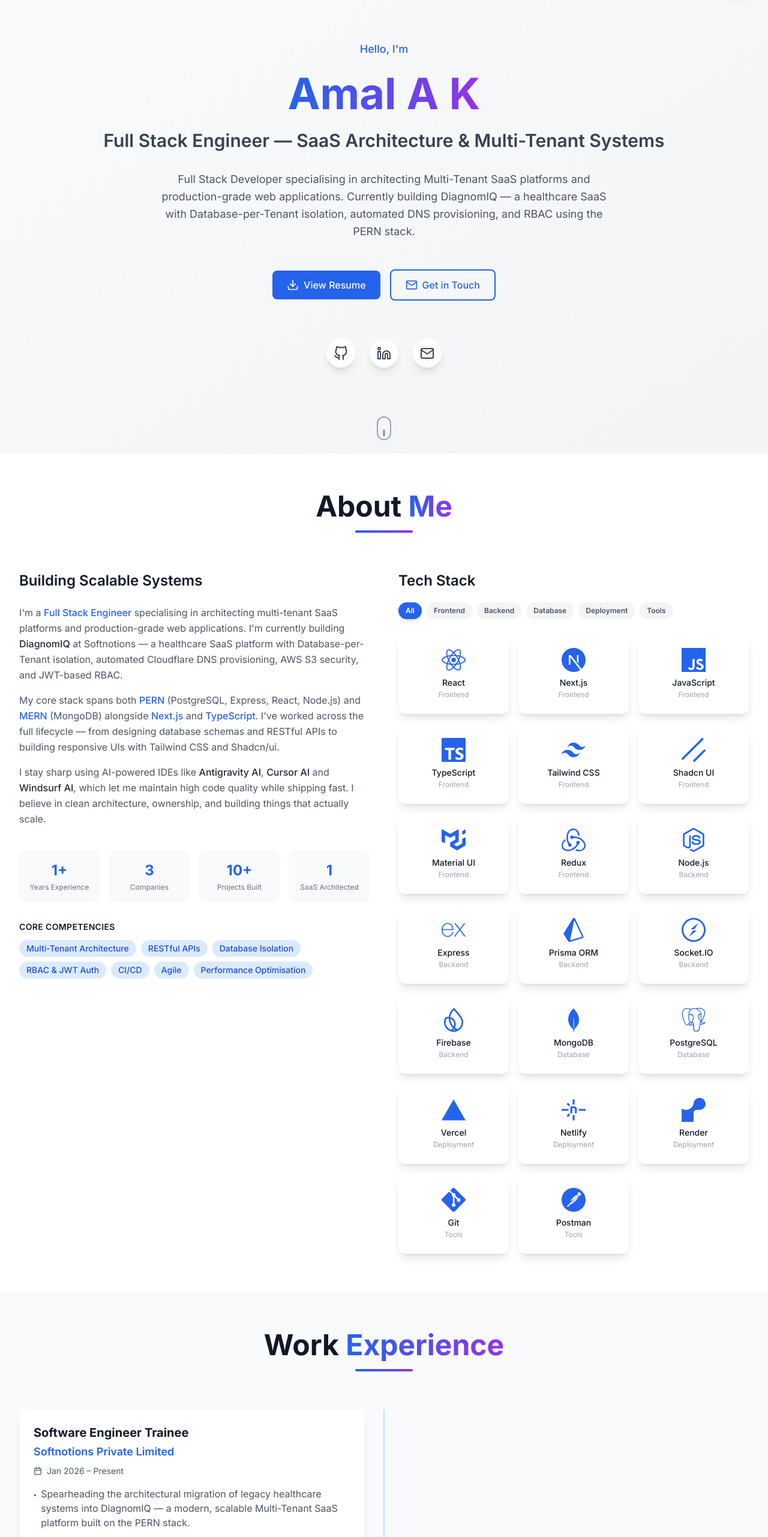
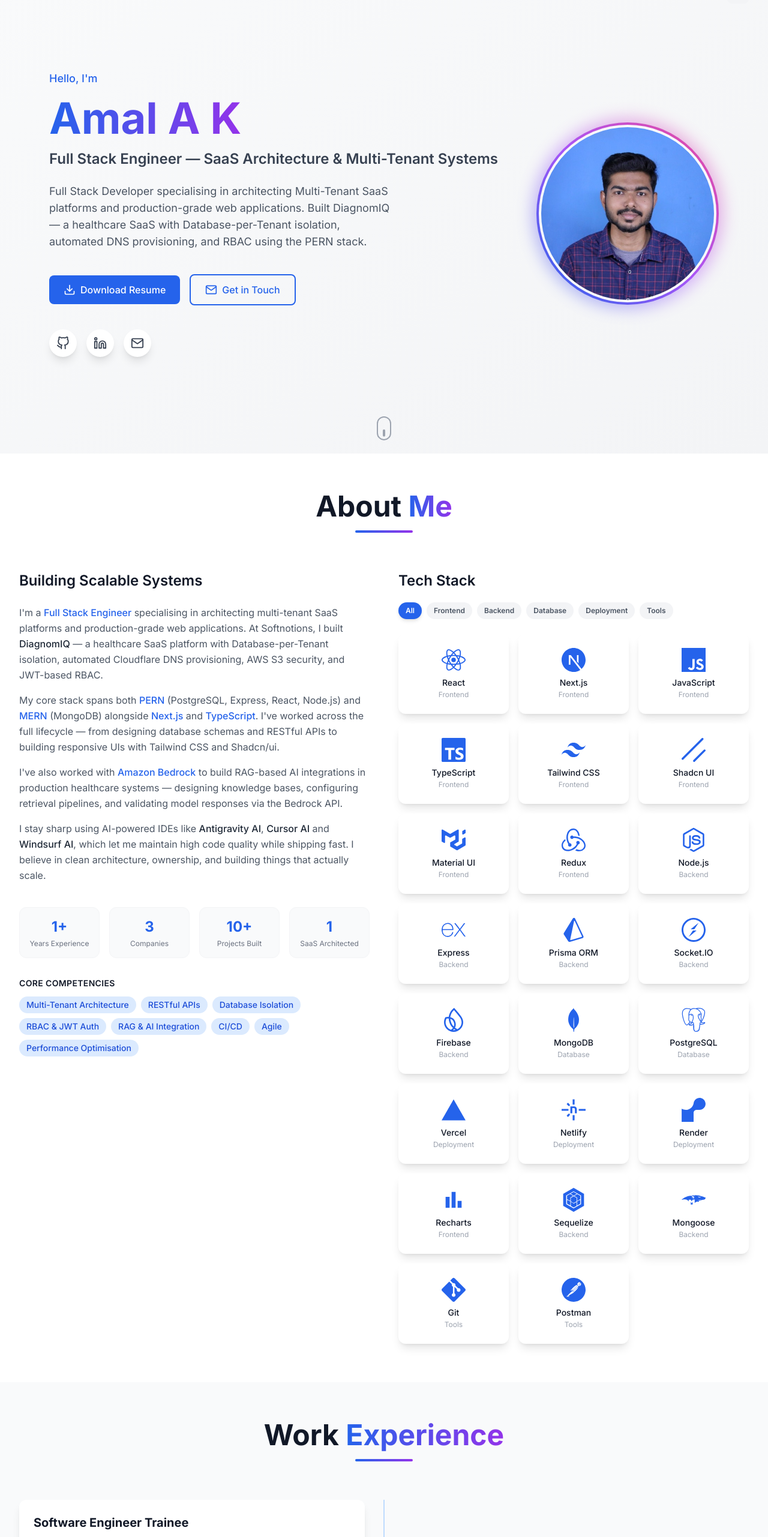
Before and after one commit to Amal-A-K/Portfolio, a React (Create React App) app: page / in a window 1280 px wide. Shown: the part 44-2606 px from the top of the page at 60% size. Built offline with nearby package versions, Linux system fonts and the light colour scheme.

Commit message:
Added DP, detailed meta tag, modified constants, new cv

```diff
--- a/src/components/About.tsx
+++ b/src/components/About.tsx
@@ -20,8 +20,11 @@ import {
   SiExpress,
   SiVercel,
   SiNetlify,
-  SiRender
+  SiRender,
+  SiSequelize,
+  SiMongoose
 } from 'react-icons/si';
+import { MdBarChart } from 'react-icons/md';
 import { TECH_STACK } from '../data/constants.ts';
 
 type Category = 'all' | 'frontend' | 'backend' | 'database' | 'tools' | 'deployment';
@@ -49,7 +52,10 @@ const About: React.FC = () => {
     SiExpress,
     SiVercel,
     SiNetlify,
-    SiRender
+    SiRender,
+    SiSequelize,
+    SiMongoose,
+    MdBarChart
   };
 
   const categories: { label: string; value: Category }[] = [
@@ -117,7 +123,7 @@ const About: React.FC = () => {
                 <p>
                   I'm a <span className="text-primary-600 dark:text-primary-400 font-medium">Full Stack Engineer</span> specialising
                   in architecting multi-tenant SaaS platforms and production-grade web applications.
-                  I'm currently building <span className="font-medium text-gray-800 dark:text-gray-200">DiagnomIQ</span> at Softnotions —
+                  At Softnotions, I built <span className="font-medium text-gray-800 dark:text-gray-200">DiagnomIQ</span> —
                   a healthcare SaaS platform with Database-per-Tenant isolation, automated
                   Cloudflare DNS provisioning, AWS S3 security, and JWT-based RBAC.
                 </p>
@@ -127,6 +133,11 @@ const About: React.FC = () => {
                   alongside <span className="text-primary-600 dark:text-primary-400 font-medium">Next.js</span> and <span className="text-primary-600 dark:text-primary-400 font-medium">TypeScript</span>.
                   I've worked across the full lifecycle — from designing database schemas and
                   RESTful APIs to building responsive UIs with Tailwind CSS and Shadcn/ui.
+                </p>
+                <p>
+                  I've also worked with <span className="text-primary-600 dark:text-primary-400 font-medium">Amazon Bedrock</span> to build
+                  RAG-based AI integrations in production healthcare systems — designing knowledge bases,
+                  configuring retrieval pipelines, and validating model responses via the Bedrock API.
                 </p>
                 <p>
                   I stay sharp using AI-powered IDEs like <span className="font-medium text-gray-800 dark:text-gray-200">Antigravity AI</span>, <span className="font-medium text-gray-800 dark:text-gray-200">Cursor AI</span> and <span className="font-medium text-gray-800 dark:text-gray-200">Windsurf AI</span>,
@@ -167,6 +178,7 @@ const About: React.FC = () => {
                     'RESTful APIs',
                     'Database Isolation',
                     'RBAC & JWT Auth',
+                    'RAG & AI Integration',
                     'CI/CD',
                     'Agile',
                     'Performance Optimisation',
@@ -197,8 +209,8 @@ const About: React.FC = () => {
                     key={cat.value}
                     onClick={() => setActiveCategory(cat.value)}
                     className={`px-3 py-1.5 rounded-full text-xs font-semibold transition-all duration-200 ${activeCategory === cat.value
-                        ? 'bg-primary-600 text-white shadow-md'
-                        : 'bg-gray-100 dark:bg-dark-800 text-gray-600 dark:text-gray-400 hover:bg-primary-50 dark:hover:bg-primary-900/20 hover:text-primary-600 dark:hover:text-primary-400'
+                      ? 'bg-primary-600 text-white shadow-md'
+                      : 'bg-gray-100 dark:bg-dark-800 text-gray-600 dark:text-gray-400 hover:bg-primary-50 dark:hover:bg-primary-900/20 hover:text-primary-600 dark:hover:text-primary-400'
                       }`}
                   >
                     {cat.label}
--- a/src/components/Hero.tsx
+++ b/src/components/Hero.tsx
@@ -26,13 +26,16 @@ const Hero: React.FC = () => {
   return (
     <section id="home" className="relative min-h-screen flex items-center justify-center section-padding bg-gradient-to-br from-gray-50 to-gray-100 dark:from-dark-900 dark:to-dark-800">
       <div className="container-custom">
-        <div className="text-center">
+        <div className="flex flex-col-reverse lg:flex-row items-center justify-between gap-12 lg:gap-16">
+
+          {/* Left — Text Content */}
+          <div className="flex-1 text-center lg:text-left">
             {/* Greeting */}
             <motion.div
               initial={{ opacity: 0, y: 20 }}
               animate={{ opacity: 1, y: 0 }}
               transition={{ duration: 0.6 }}
-            className="mb-6"
+              className="mb-4"
             >
               <span className="text-primary-600 dark:text-primary-400 font-medium text-lg">
                 Hello, I'm
@@ -44,7 +47,7 @@ const Hero: React.FC = () => {
               initial={{ opacity: 0, y: 20 }}
               animate={{ opacity: 1, y: 0 }}
               transition={{ duration: 0.6, delay: 0.1 }}
-            className="text-5xl md:text-7xl font-bold text-gray-900 dark:text-white mb-6"
+              className="text-5xl md:text-6xl xl:text-7xl font-bold text-gray-900 dark:text-white mb-4"
             >
               <span className="text-gradient">{PERSONAL_INFO.name}</span>
             </motion.h1>
@@ -54,7 +57,7 @@ const Hero: React.FC = () => {
               initial={{ opacity: 0, y: 20 }}
               animate={{ opacity: 1, y: 0 }}
               transition={{ duration: 0.6, delay: 0.2 }}
-            className="text-2xl md:text-3xl font-semibold text-gray-700 dark:text-gray-300 mb-8"
+              className="text-xl md:text-2xl font-semibold text-gray-700 dark:text-gray-300 mb-6"
             >
               {PERSONAL_INFO.title}
             </motion.h2>
@@ -64,7 +67,7 @@ const Hero: React.FC = () => {
               initial={{ opacity: 0, y: 20 }}
               animate={{ opacity: 1, y: 0 }}
               transition={{ duration: 0.6, delay: 0.3 }}
-            className="text-lg text-gray-600 dark:text-gray-400 max-w-3xl mx-auto mb-12 leading-relaxed"
+              className="text-base md:text-lg text-gray-600 dark:text-gray-400 max-w-xl mx-auto lg:mx-0 mb-10 leading-relaxed"
             >
               {PERSONAL_INFO.bio}
             </motion.p>
@@ -74,14 +77,14 @@ const Hero: React.FC = () => {
               initial={{ opacity: 0, y: 20 }}
               animate={{ opacity: 1, y: 0 }}
               transition={{ duration: 0.6, delay: 0.4 }}
-            className="flex flex-col sm:flex-row gap-4 justify-center items-center mb-16"
+              className="flex flex-col sm:flex-row gap-4 justify-center lg:justify-start items-center mb-10"
             >
               <button
                 onClick={handleDownloadResume}
                 className="btn-primary flex items-center gap-2"
               >
                 <FiDownload size={20} />
-              View Resume
+                Download Resume
               </button>
               <button
                 onClick={handleGetInTouch}
@@ -97,7 +100,7 @@ const Hero: React.FC = () => {
               initial={{ opacity: 0, y: 20 }}
               animate={{ opacity: 1, y: 0 }}
               transition={{ duration: 0.6, delay: 0.5 }}
-            className="flex justify-center gap-6 mb-16 md:mb-8"
+              className="flex justify-center lg:justify-start gap-4"
             >
               <a
                 href={CONTACT_INFO.github}
@@ -106,7 +109,7 @@ const Hero: React.FC = () => {
                 className="p-3 rounded-full bg-white dark:bg-dark-800 shadow-lg hover:shadow-xl transition-all duration-300 transform hover:scale-110 text-gray-700 dark:text-gray-300 hover:text-primary-600 dark:hover:text-primary-400"
                 aria-label="GitHub"
               >
-              <FiGithub size={24} />
+                <FiGithub size={22} />
               </a>
               <a
                 href={CONTACT_INFO.linkedin}
@@ -115,16 +118,44 @@ const Hero: React.FC = () => {
                 className="p-3 rounded-full bg-white dark:bg-dark-800 shadow-lg hover:shadow-xl transition-all duration-300 transform hover:scale-110 text-gray-700 dark:text-gray-300 hover:text-primary-600 dark:hover:text-primary-400"
                 aria-label="LinkedIn"
               >
-              <FiLinkedin size={24} />
+                <FiLinkedin size={22} />
               </a>
               <a
                 href={`mailto:${CONTACT_INFO.email}`}
                 className="p-3 rounded-full bg-white dark:bg-dark-800 shadow-lg hover:shadow-xl transition-all duration-300 transform hover:scale-110 text-gray-700 dark:text-gray-300 hover:text-primary-600 dark:hover:text-primary-400"
                 aria-label="Email"
               >
-              <FiMail size={24} />
+                <FiMail size={22} />
               </a>
             </motion.div>
+          </div>
+
+          {/* Right — Profile Photo */}
+          <motion.div
+            initial={{ opacity: 0, scale: 0.85 }}
+            animate={{ opacity: 1, scale: 1 }}
+            transition={{ duration: 0.7, delay: 0.2 }}
+            className="flex-shrink-0 flex flex-col items-center gap-4"
+          >
+            <div className="relative">
+              {/* Outer glow */}
+              <div className="absolute inset-0 rounded-full bg-gradient-to-tr from-primary-600 via-purple-500 to-pink-500 blur-md opacity-40 scale-105" />
+              {/* Gradient border ring */}
+              <div className="relative p-1 rounded-full bg-gradient-to-tr from-primary-600 via-purple-500 to-pink-500">
+                <div className="p-1 rounded-full bg-gray-50 dark:bg-dark-900">
+                  <img
+                    src="/Portfolio DP.jpeg"
+                    alt="Amal A K — Full Stack Engineer"
+                    className="w-56 h-56 md:w-64 md:h-64 lg:w-72 lg:h-72 rounded-full object-cover"
+                  />
+                </div>
+              </div>
+
+            </div>
+          </motion.div>
+
+        </div>
+      </div>
 
       {/* Scroll Indicator */}
       <motion.div
@@ -145,8 +176,6 @@ const Hero: React.FC = () => {
           />
         </motion.div>
       </motion.div>
-        </div>
-      </div>
     </section>
   );
 };
--- a/src/data/constants.ts
+++ b/src/data/constants.ts
@@ -3,7 +3,7 @@ import { Experience, Project, ContactInfo, TechStack } from '../types';
 export const PERSONAL_INFO = {
   name: "Amal A K",
   title: "Full Stack Engineer — SaaS Architecture & Multi-Tenant Systems",
-  bio: "Full Stack Developer specialising in architecting Multi-Tenant SaaS platforms and production-grade web applications. Currently building DiagnomIQ — a healthcare SaaS with Database-per-Tenant isolation, automated DNS provisioning, and RBAC using the PERN stack.",
+  bio: "Full Stack Developer specialising in architecting Multi-Tenant SaaS platforms and production-grade web applications. Built DiagnomIQ — a healthcare SaaS with Database-per-Tenant isolation, automated DNS provisioning, and RBAC using the PERN stack.",
   location: "Trivandrum, Kerala",
   githubUrl: "https://github.com/Amal-A-K",
   resumeUrl: "/Amal A K Resume.pdf",
@@ -35,6 +35,9 @@ export const TECH_STACK: TechStack[] = [
   { name: 'Vercel', icon: 'SiVercel', category: 'deployment' },
   { name: 'Netlify', icon: 'SiNetlify', category: 'deployment' },
   { name: 'Render', icon: 'SiRender', category: 'deployment' },
+  { name: 'Recharts', icon: 'MdBarChart', category: 'frontend' },
+  { name: 'Sequelize', icon: 'SiSequelize', category: 'backend' },
+  { name: 'Mongoose', icon: 'SiMongoose', category: 'backend' },
   { name: 'Git', icon: 'SiGit', category: 'tools' },
   { name: 'Postman', icon: 'SiPostman', category: 'tools' }
 ];
@@ -44,13 +47,14 @@ export const EXPERIENCES: Experience[] = [
     id: '1',
     company: 'Softnotions Private Limited',
     role: 'Software Engineer Trainee',
-    duration: 'Jan 2026 – Present',
+    duration: 'Jan 2026 – Apr 2026',
     description: [
-      'Spearheading the architectural migration of legacy healthcare systems into DiagnomIQ — a modern, scalable Multi-Tenant SaaS platform built on the PERN stack.',
+      'Spearheaded the architectural migration of legacy healthcare systems into DiagnomIQ — a modern, scalable Multi-Tenant SaaS platform built on the PERN stack.',
       'Engineered a Database-per-Tenant architecture using PostgreSQL and Sequelize, achieving 100% data isolation and security across all tenant repositories.',
       'Built an automated tenant onboarding flow with Cloudflare DNS subdomain provisioning, dynamic database creation, and AWS S3 bucket folder isolation per tenant.',
       'Designed custom Tenant DB Middleware for dynamic request routing and implemented a JWT-integrated Role-Based Access Control (RBAC) system.',
       'Centralised global registrations and subscriptions via a dedicated Platform Database, cleanly separating core business logic from tenant-specific operations.',
+      'Collaborated with the DevOps team to configure Amazon Bedrock with RAG implementation; created a knowledge base and tested the AI model via the Bedrock API.',
     ],
     technologies: ['React', 'TypeScript', 'Node.js', 'Express.js', 'PostgreSQL', 'Sequelize', 'AWS S3', 'Cloudflare', 'JWT', 'RBAC', 'Tailwind CSS']
   },
@@ -86,8 +90,8 @@ export const PROJECTS: Project[] = [
   {
     id: '0',
     title: 'DiagnomIQ — Multi-Tenant Healthcare SaaS',
-    description: 'Architected a full multi-tenant SaaS platform for healthcare. Implemented Database-per-Tenant isolation using PostgreSQL and Sequelize, automated tenant onboarding with Cloudflare DNS subdomain provisioning and AWS S3 bucket isolation, and built a robust JWT-based RBAC system with custom Tenant DB Middleware for dynamic request routing.',
-    technologies: ['React', 'TypeScript', 'Node.js', 'Express.js', 'PostgreSQL', 'Sequelize', 'AWS S3', 'Cloudflare', 'JWT', 'RBAC'],
+    description: 'Architected a full multi-tenant SaaS platform for healthcare. Implemented Database-per-Tenant isolation using PostgreSQL and Sequelize, automated tenant onboarding with Cloudflare DNS subdomain provisioning and S3 tenant-based folder isolation for sensitive medical data, and built a robust JWT-based RBAC system. Integrated Amazon Bedrock with RAG to power AI-driven clinical insights via a custom knowledge base. Built IPI/aaIPI survival probability charts using Recharts for oncology risk visualisation.',
+    technologies: ['React', 'TypeScript', 'Node.js', 'Express.js', 'PostgreSQL', 'Sequelize', 'AWS S3', 'Amazon Bedrock', 'Recharts', 'Cloudflare', 'JWT', 'RBAC'],
     // No public GitHub for this one — it's a company project
   },
   {
```
Also changed, not shown: public/index.html (+24 -7 lines), public/Portfolio DP.jpeg (added), 1 other file (tests, documents, lock files or other folders). Lines whose indentation alone changed are shown as unchanged.
